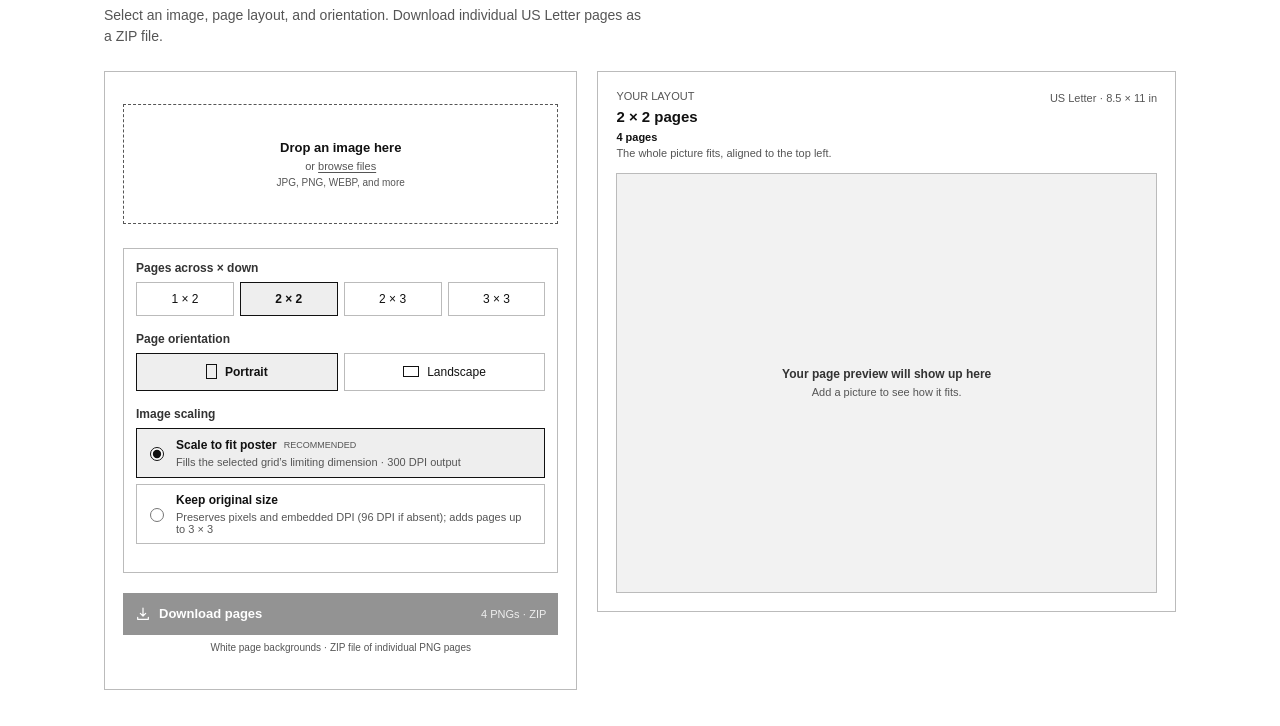
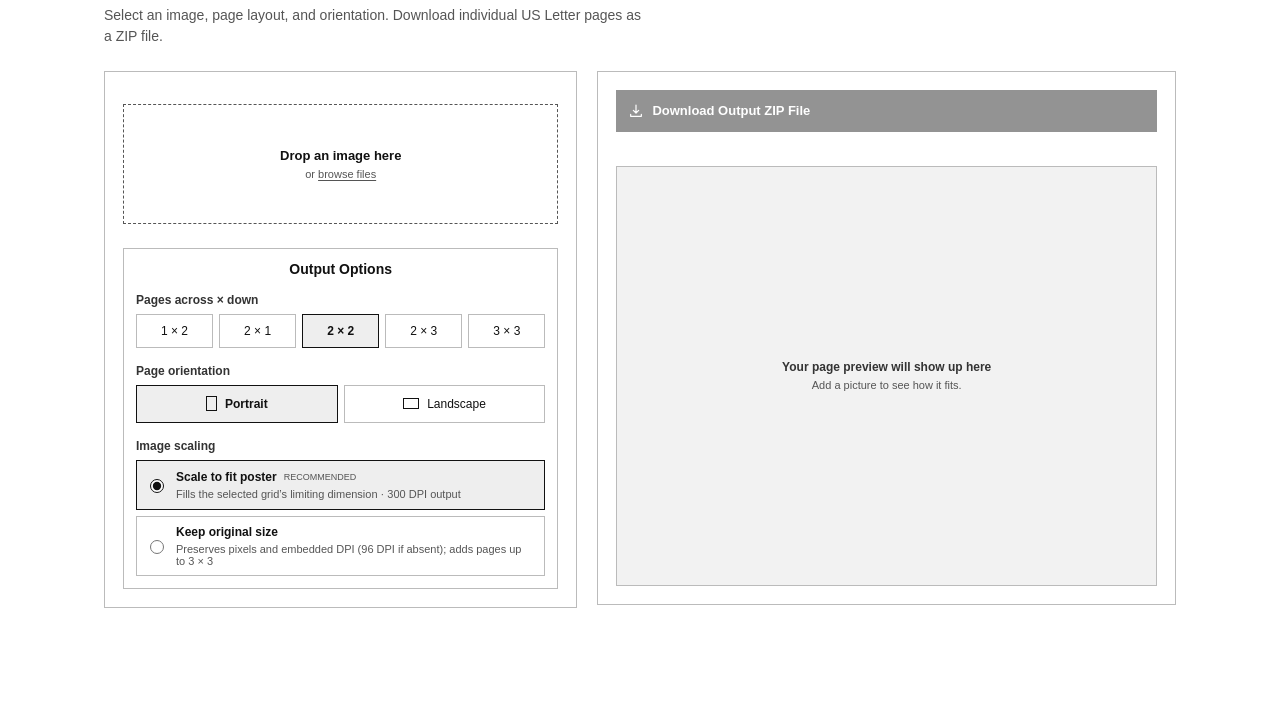
Before and after one commit to bcwalnja/picture-splitter, a plain HTML site: page index.html in a window 1280 px wide. Shown: the part 98-824 px from the top of the page. After the commit the page ends 800 px from the top, so only its background shows below. Drawn offline with Linux system fonts and the light colour scheme.

Commit message:
Used Claude to make sure my dev tools style and layout changes were implemented correctly, also added dimension option 2x1

```diff
--- a/index.html
+++ b/index.html
@@ -37,7 +37,6 @@
               </span>
               <span class="upload-title">Drop an image here</span>
               <span class="upload-subtitle">or <span>browse files</span></span>
-              <span class="file-types">JPG, PNG, WEBP, and more</span>
             </label>
             <div class="image-summary" id="image-summary" hidden>
               <span class="image-summary-icon" aria-hidden="true">IMG</span>
@@ -52,12 +51,17 @@
 
             <div class="settings-section">
               <div class="options-panel">
+                <h2 class="options-title">Output Options</h2>
                 <fieldset class="setting-group">
                   <legend>Pages across × down</legend>
                   <div class="choice-row grid-choices">
                     <label class="choice">
                       <input type="radio" name="grid" value="1x2" />
                       <span>1 × 2</span>
+                    </label>
+                    <label class="choice">
+                      <input type="radio" name="grid" value="2x1" />
+                      <span>2 × 1</span>
                     </label>
                     <label class="choice">
                       <input type="radio" name="grid" value="2x2" checked />
@@ -118,30 +122,23 @@
               </div>
             </div>
 
+          </div>
+
+          <section class="preview-panel" aria-label="Page layout preview">
             <div class="download-area">
               <button class="download-button" id="download-button" type="button" disabled>
                 <svg viewBox="0 0 24 24" fill="none" aria-hidden="true">
                   <path d="M12 3v12m0 0 4-4m-4 4-4-4M4 17v3h16v-3" />
                 </svg>
-                <span>Download pages</span>
-                <span class="download-count" id="download-count">4 PNGs · ZIP</span>
+                <span>Download Output ZIP File</span>
+                <span class="download-count" id="download-count" hidden>4 PNGs · ZIP</span>
               </button>
-              <p class="download-note">White page backgrounds · ZIP file of individual PNG pages</p>
               <p class="status-message" id="status-message" role="status" aria-live="polite"></p>
             </div>
-          </div>
-
-          <section class="preview-panel" aria-label="Page layout preview">
-            <div class="preview-header">
-              <div>
-                <p class="eyebrow">YOUR LAYOUT</p>
-                <h2 id="preview-title">2 × 2 pages</h2>
-                <div class="preview-summary">
-                  <span id="preview-page-count">4 pages</span>
-                  <span id="fit-note">The whole picture fits, aligned to the top left.</span>
-                </div>
-              </div>
-              <span class="page-size"><span class="page-size-dot"></span> US Letter · 8.5 × 11 in</span>
+            <div hidden>
+              <span id="preview-title">2 × 2 pages</span>
+              <span id="preview-page-count">4 pages</span>
+              <span id="fit-note">The whole picture fits, aligned to the top left.</span>
             </div>
             <div class="preview-stage" id="preview-stage">
               <div class="empty-preview" id="empty-preview">
@@ -163,7 +160,6 @@
                 <rect x="4" y="9" width="12" height="8" rx="2" />
                 <path d="M7 9V6a3 3 0 0 1 6 0v3m-3 3v2" />
               </svg>
-              <span>Private by design. Your image never leaves your browser.</span>
             </div>
           </section>
         </section>
--- a/styles.css
+++ b/styles.css
@@ -120,7 +120,7 @@ main {
 
 .workspace {
   display: grid;
-  grid-template-columns: minmax(320px, 0.9fr) minmax(400px, 1.1fr);
+  grid-template-columns: minmax(0, 0.9fr) minmax(0, 1.1fr);
   gap: 20px;
   align-items: start;
 }
@@ -281,11 +281,23 @@ main {
   border: 1px solid var(--line);
 }
 
+.options-title {
+  margin: 0 0 16px;
+  color: var(--ink);
+  font-size: 14px;
+  font-weight: 600;
+  text-align: center;
+}
+
 .setting-group {
   min-width: 0;
   margin: 0 0 16px;
   padding: 0;
   border: 0;
+}
+
+.setting-group:last-child {
+  margin-bottom: 0;
 }
 
 .setting-group legend {
@@ -302,7 +314,7 @@ main {
 }
 
 .grid-choices {
-  grid-template-columns: repeat(4, 1fr);
+  grid-template-columns: repeat(5, minmax(0, 1fr));
 }
 
 .choice {
@@ -428,7 +440,7 @@ main {
 }
 
 .download-area {
-  margin-top: 20px;
+  margin: 0 0 14px;
 }
 
 .download-button {
@@ -482,8 +494,8 @@ main {
 }
 
 .status-message {
-  min-height: 13px;
-  margin: 5px 0 0;
+  min-height: 0;
+  margin: 6px 0 0;
   color: var(--ink);
   font-size: 11px;
   text-align: center;
@@ -606,7 +618,6 @@ main {
   .preview-panel {
     min-height: 500px;
   }
-
 }
 
 @media (max-width: 460px) {
```
Also changed, not shown: README.md.
